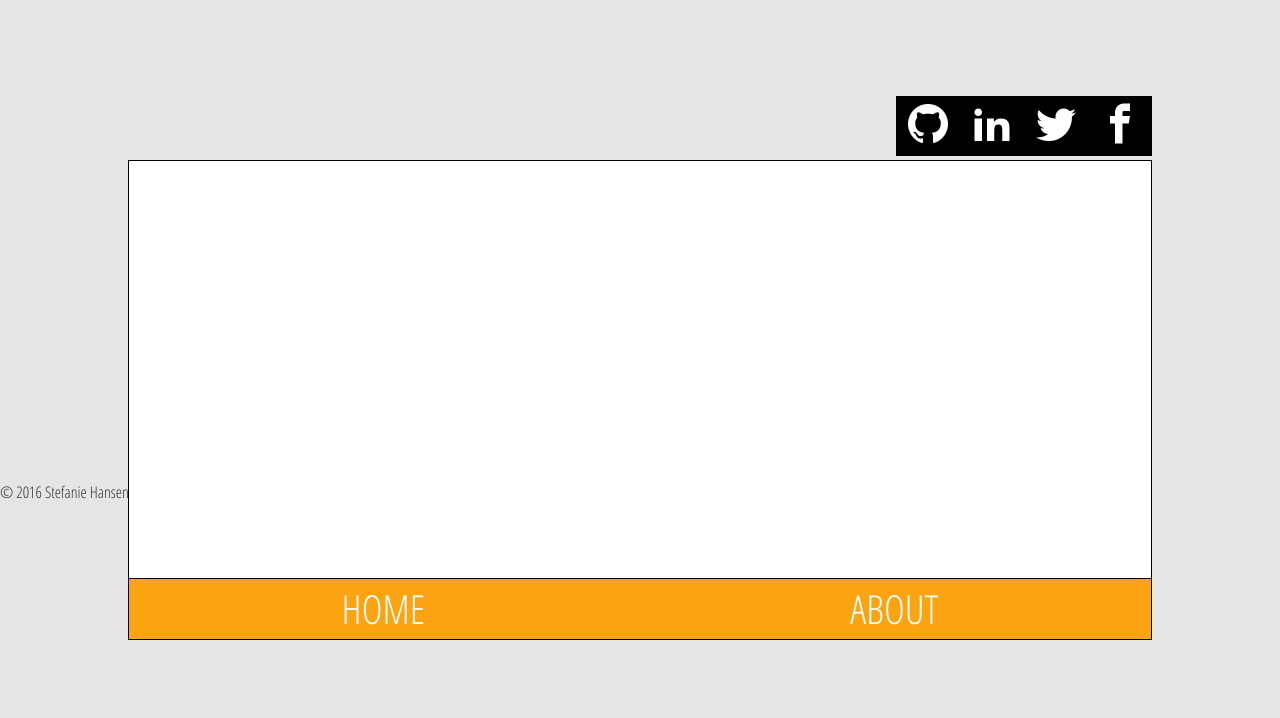
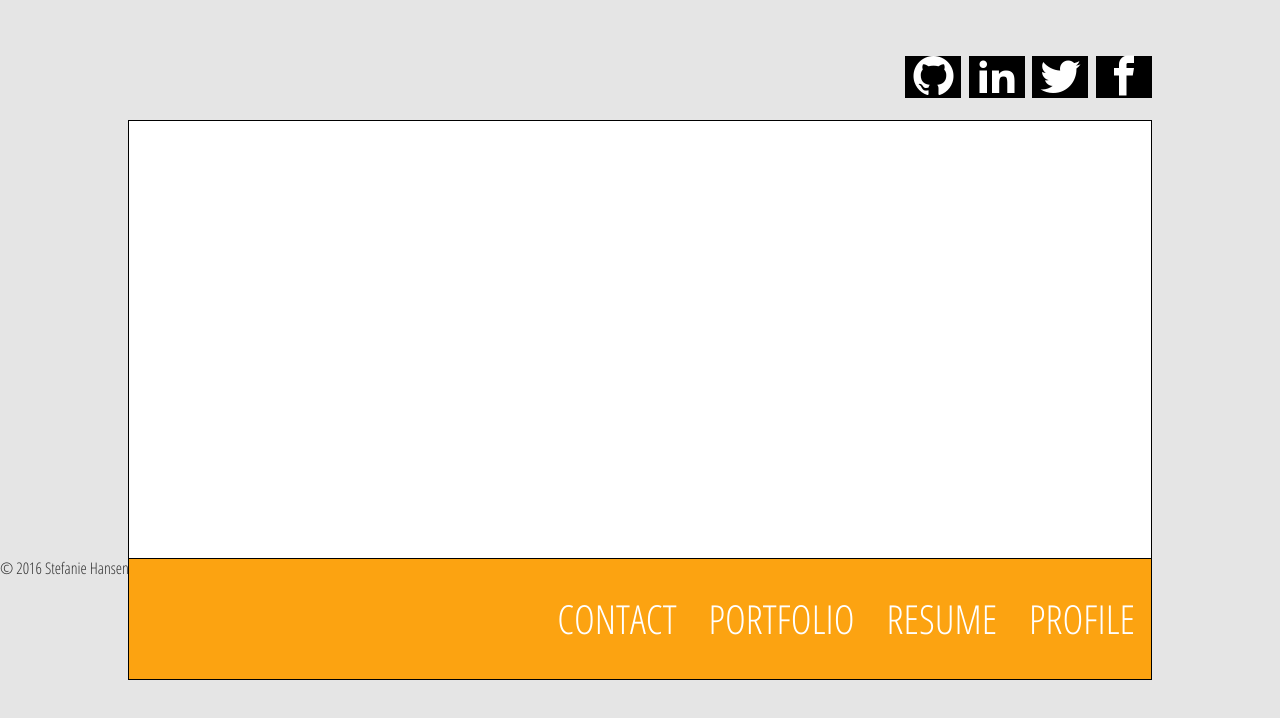
Before and after one commit to stefuhnee/portfolio-new, a website: page index.html in a window 1280 px wide. Drawn offline with nearby package versions, Linux system fonts and the light colour scheme; files whose address does not match are found by name.

Commit message:
working with layout of main nav bar

```diff
--- a/index.html
+++ b/index.html
@@ -24,8 +24,10 @@
 
       <nav class="main-nav">
         <ul>
-          <li><a href="/">Home</a></li>
-          <li><a href="/about">About</a></li>
+          <li><a href="/">Profile</a></li>
+          <li><a href="/about">Resume</a></li>
+          <li><a href="/">Portfolio</a></li>
+          <li><a href="/about">Contact</a></li>
         </ul>
       </nav>
 
--- a/styles/partials/layout/_main.scss
+++ b/styles/partials/layout/_main.scss
@@ -1,7 +1,7 @@
 main {
-  height: 60vh;
+  height: 70vh;
   width: 80%;
-  top: 20vh;
+  top: 15vh;
   margin: 0 auto;
   position: relative;
   background-color: $white;
--- a/styles/partials/layout/_nav.scss
+++ b/styles/partials/layout/_nav.scss
@@ -2,20 +2,9 @@ nav {
   font-family: 'Open Sans Condensed', sans-serif;
   text-transform: uppercase;
 
-  ul {
-    display: flex;
-    width: 100%;
-    padding: 0;
-    margin: 0;
-
     li {
-      flex-direction: row;
-      justify-content: space-around;
-      flex-grow: 1;
-      padding: 0;
-      text-align: center;
+      display: inline-block;
     }
-  }
 }
 
 .main-nav {
@@ -24,19 +13,38 @@ nav {
   bottom: 0;
   outline: 1px solid black;
   background-color: $orange;
+
+  ul {
+    position: relative;
+    text-align: center;
+
+    li {
+      float: right;
+      padding: 5vh $gutter;
+    }
+  }
 }
 
 .social {
   position: absolute;
-  top: 10vh;
+  top: 7vh;
   right: 10vw;
   width: 20vw;
-  height: 5vh;
-  margin-top: $gutter;
+  font-size: 5vh;
 
-  li {
-    background-color: $black;
+  ul {
+    text-align: right;
+
+    li {
+      background-color: $black;
+    }
+
+    a {
+      padding: $gutter/2;
+      transition: 350ms all;
+    }
   }
+
 }
 
 @media only screen and (min-width: 640px) {
--- a/styles/partials/state/_state.scss
+++ b/styles/partials/state/_state.scss
@@ -1,4 +1,17 @@
-a:hover {
-  color: $white;
-  text-decoration: overline;
+.main-nav  {
+  a:hover {
+    bottom: 1vh;
+  }
 }
+
+.social {
+  a:hover {
+    color: $orange;
+  }
+}
+
+.main-nav {
+  li:hover {
+    margin-top: -5px;
+  }
+}
```
Also changed, not shown: styles/style.css, vendor/styles/normalize.css.
